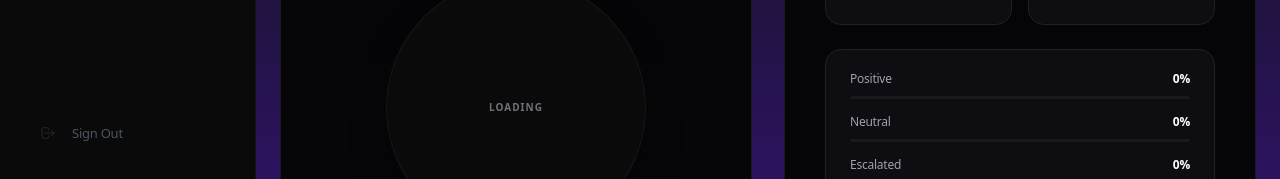
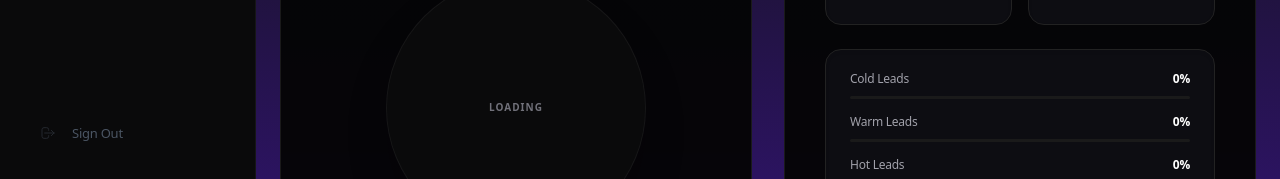
Before and after one commit to Asicvfx/IngiteAI, a Nuxt app in the folder frontend/: page /overview in a window 1280 px wide. Shown: the part 621-800 px from the top of the page. Built offline with nearby package versions, Linux system fonts and the light colour scheme; what vue3-google-login would draw is missing.

Commit message:
fix: replace sentiment stats with real Hot/Warm/Cold leads data

```diff
--- a/frontend/pages/overview.vue
+++ b/frontend/pages/overview.vue
@@ -61,13 +61,20 @@
                </div>
 
                <div class="col-span-2 bg-[#0D0D12] border border-[#222] rounded-2xl px-6 py-5 mt-2 shadow-inner">
-                  <div v-for="(val, key) in sentiment" :key="key" class="mb-3.5 last:mb-0">
+                  <div v-for="(val, key) in leadsPercentage" :key="key" class="mb-3.5 last:mb-0">
                     <div class="flex justify-between items-baseline mb-2">
                         <span class="text-[12px] font-medium text-[#A1A1AA]">{{ key }}</span>
                         <span class="text-[12px] font-bold text-white">{{ val }}%</span>
                     </div>
                     <div class="h-[3px] bg-[#1A1A1A] rounded-full overflow-hidden">
-                        <div class="h-full bg-gradient-to-r from-blue-500 to-indigo-400 transition-all duration-1000" :style="`width: ${val}%`"></div>
+                        <div class="h-full transition-all duration-1000"
+                             :class="{
+                               'bg-gradient-to-r from-blue-500 to-indigo-400': key === 'Cold Leads',
+                               'bg-gradient-to-r from-yellow-500 to-orange-400': key === 'Warm Leads',
+                               'bg-gradient-to-r from-purple-500 to-pink-500': key === 'Hot Leads'
+                             }"
+                             :style="`width: ${val}%`">
+                        </div>
                     </div>
                   </div>
                </div>
@@ -96,10 +103,10 @@ const stats = ref([
   { name: 'Active Agents', value: '0' }
 ]);
 
-const sentiment = ref({
-  'Positive': 0,
-  'Neutral': 0,
-  'Escalated': 0
+const leadsPercentage = ref({
+  'Cold Leads': 0,
+  'Warm Leads': 0,
+  'Hot Leads': 0
 });
 
 const features = [
@@ -174,10 +181,19 @@ onMounted(async () => {
       if (stats.value[1]) stats.value[1].value = data.metrics.total_conversations?.toString() || '0';
 
       const total = data.metrics.total_conversations || 1;
-      if (data.sentiment) {
-        sentiment.value.Positive = Math.round((data.sentiment.positive / total) * 100);
-        sentiment.value.Neutral = Math.round((data.sentiment.neutral / total) * 100);
-        sentiment.value.Escalated = Math.round((data.sentiment.needs_attention / total) * 100);
+      if (data.leads && data.leads.length > 0) {
+        const totalLeads = data.leads.reduce((sum: number, item: any) => sum + item.count, 0) || 1;
+
+        let cold = 0, warm = 0, hot = 0;
+        data.leads.forEach((item: any) => {
+          if (item.lead_type === 'cold') cold = item.count;
+          if (item.lead_type === 'warm') warm = item.count;
+          if (item.lead_type === 'hot') hot = item.count;
+        });
+
+        leadsPercentage.value['Cold Leads'] = Math.round((cold / totalLeads) * 100);
+        leadsPercentage.value['Warm Leads'] = Math.round((warm / totalLeads) * 100);
+        leadsPercentage.value['Hot Leads'] = Math.round((hot / totalLeads) * 100);
       }
     }
 
```
